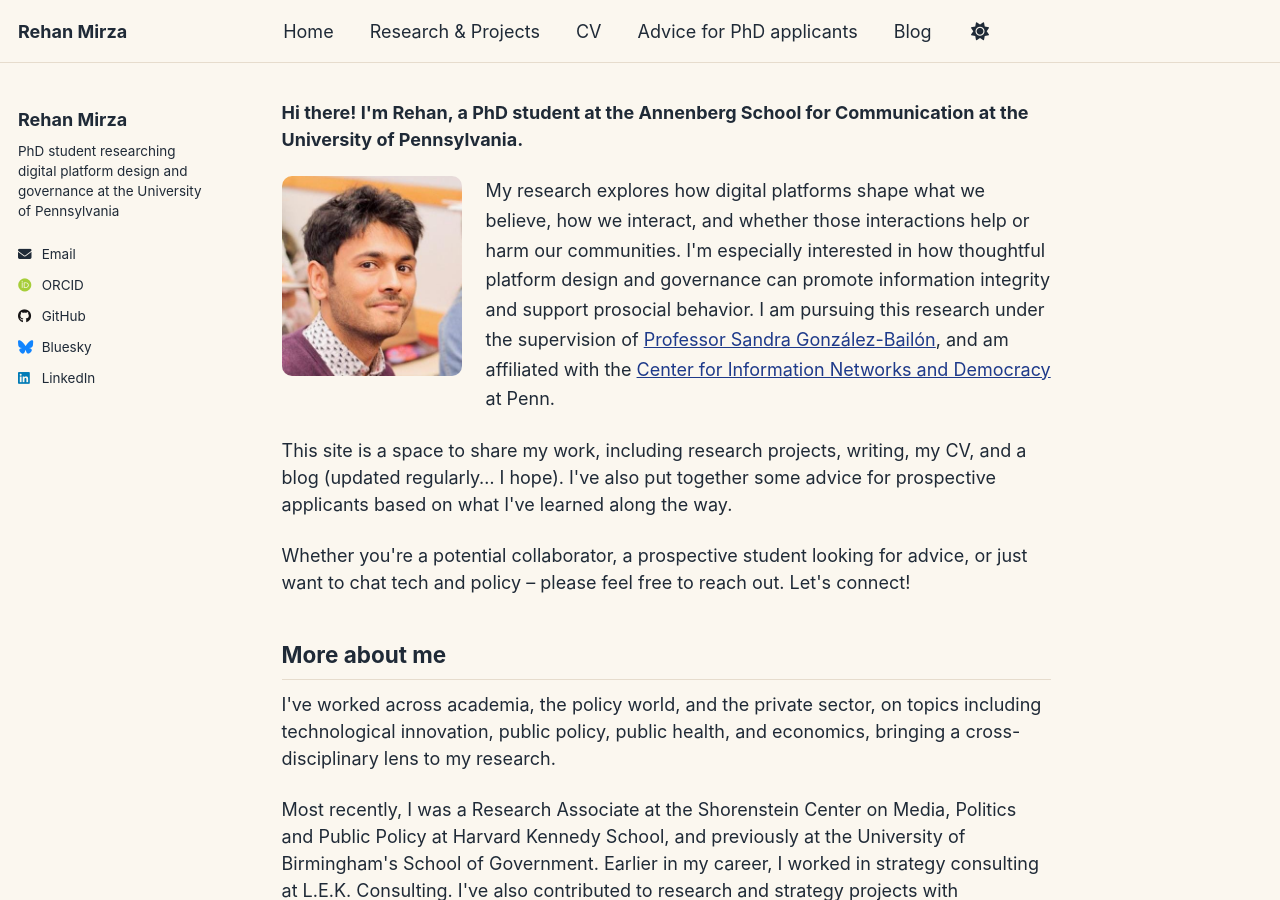
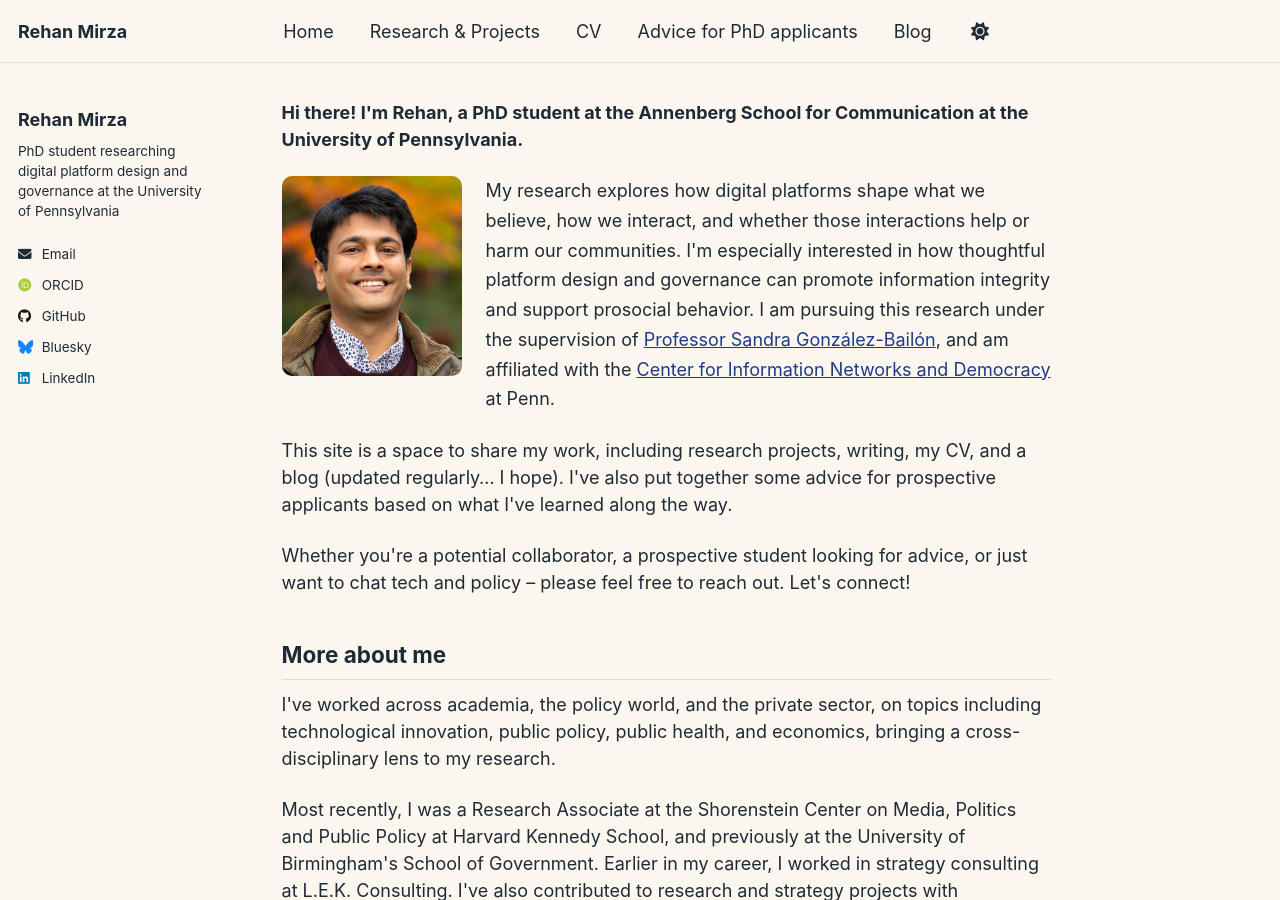
Before and after one commit to ramirza1/Rehan-Mirza, a Jekyll site: the page built from _pages/about.md, in a window 1280 px wide and 900 px high. Built offline with Jekyll 4.4.1, drawn with Linux system fonts in a browser that asks for light colours; some web fonts are replaced; a script that is not in the unit is left out.

Commit message:
Update about.md
Updated profile pic

```diff
--- a/_pages/about.md
+++ b/_pages/about.md
@@ -28,7 +28,7 @@ redirect_from:
 
   <!-- Research block: photo left, text right -->
   <div class="research-block">
-    <img src="{{ '/images/Profile1.jpg' | relative_url }}"
+    <img src="{{ '/images/Profile3.jpg' | relative_url }}"
          alt="Rehan Mirza"
          class="profile-photo-left"
          loading="lazy">
```
